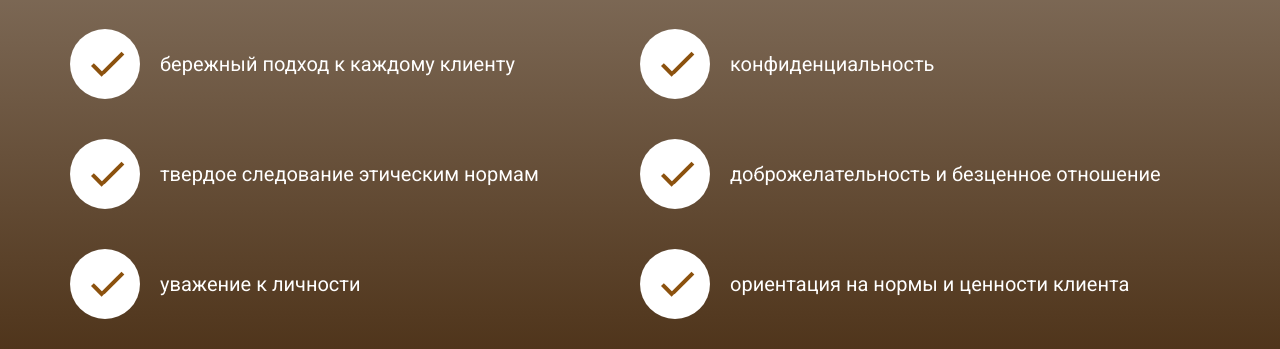
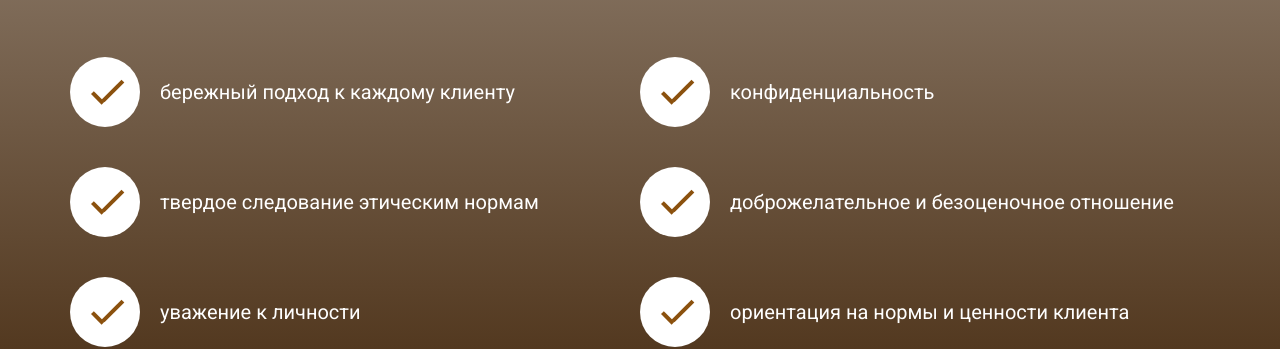
Before and after one commit to AsgurDjons/test, a website: page src/index.html in a window 1280 px wide. Shown: the part 4340-4689 px from the top of the page. Drawn offline with nearby package versions, Linux system fonts and the light colour scheme.

Commit message:
add text

```diff
--- a/src/index.html
+++ b/src/index.html
@@ -61,7 +61,7 @@
                     неиссякаемый источник вдохновения и творчества. <br><br>
                     В 2017 году я делала перерыв, но поняла, что ни одна другая
                     деятельность так не трогает мое сердце, и
-                    в 2019 году вернулась с новыми силами.
+                    в 2019 году вернулась с новыми силами. <br><br>
                     Первые групповые тренинги я проводила еще до поступления в
                     университет, не зная, что это так
                     называется.
@@ -93,7 +93,6 @@
                             психология личности и история
                             психологии (2 года. Сдала кандидатские экзамены, но не окончила
                             обучение по личным причинам).
-                            Дипломы и сертификаты.
                         </div>
                     </div>
                 </div>
@@ -202,7 +201,7 @@
                 </div>
                 <div class="princep-list">
                     <div></div>
-                    <span> доброжелательность и безценное отношение</span>
+                    <span>доброжелательное и безоценочное отношение</span>
                 </div>
                 <div class="princep-list">
                     <div></div>
```
